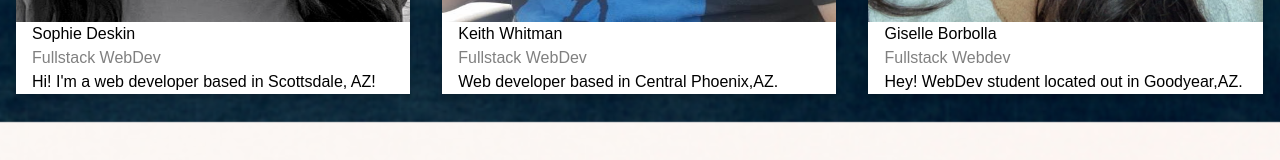
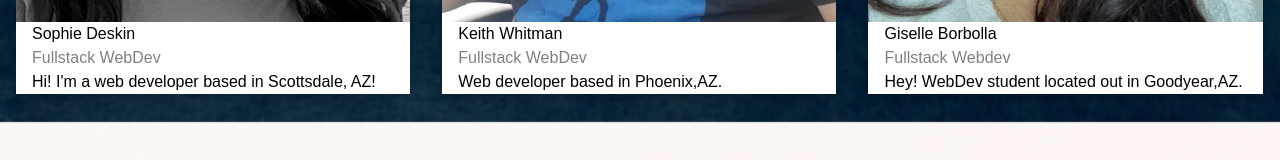
Before and after one commit to sophiedeskin/get-outta-town, a React (Create React App) app in the folder client/: page /aboutus in a window 1280 px wide. Shown: the part 678-838 px from the top of the page. Built offline with nearby package versions, Linux system fonts and the light colour scheme; the HTML template or start-up script is replaced by a standard one.

Commit message:
about us info

```diff
--- a/client/src/pages/AboutUs/index.js
+++ b/client/src/pages/AboutUs/index.js
@@ -28,7 +28,7 @@ export default function AboutUs() {
               <div className="container">
                 <h2>Keith Whitman</h2>
                 <p className="title">Fullstack WebDev</p>
-                <p>Web developer based in Central Phoenix,AZ.</p>
+                <p>Web developer based in Phoenix,AZ.</p>
 
               </div>
             </div>
```
